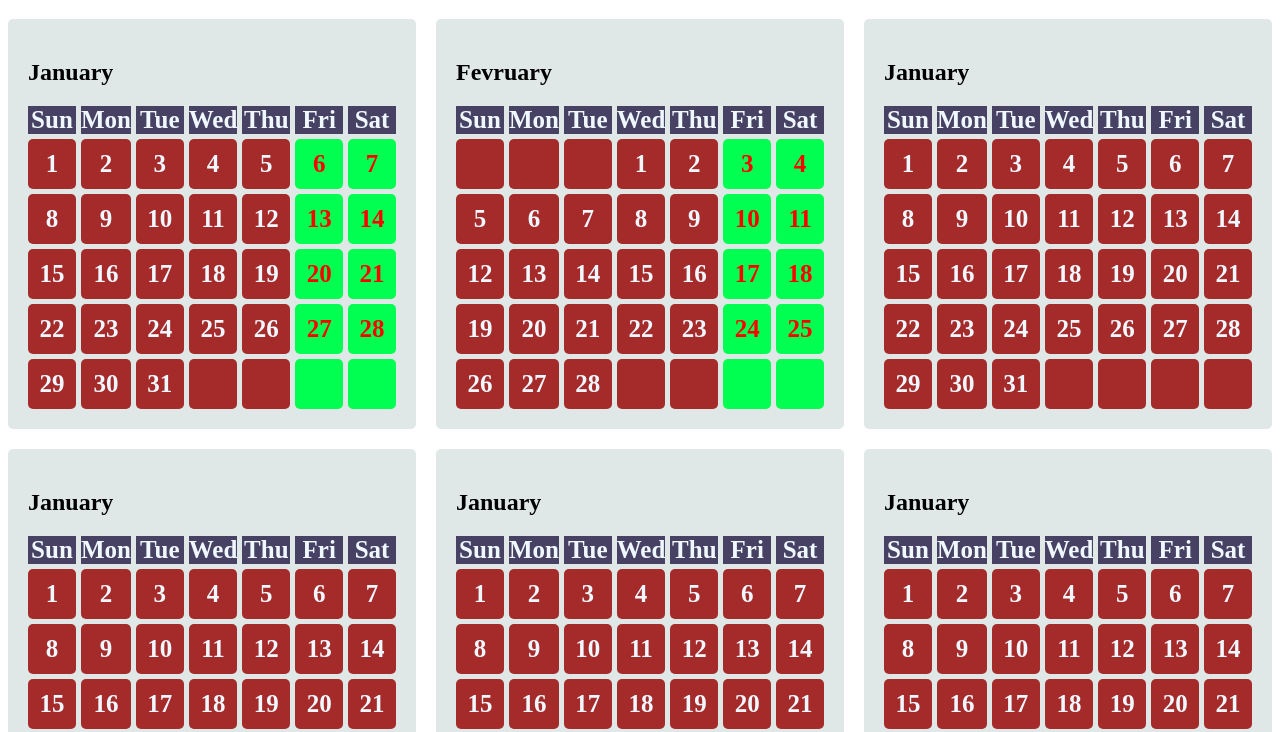
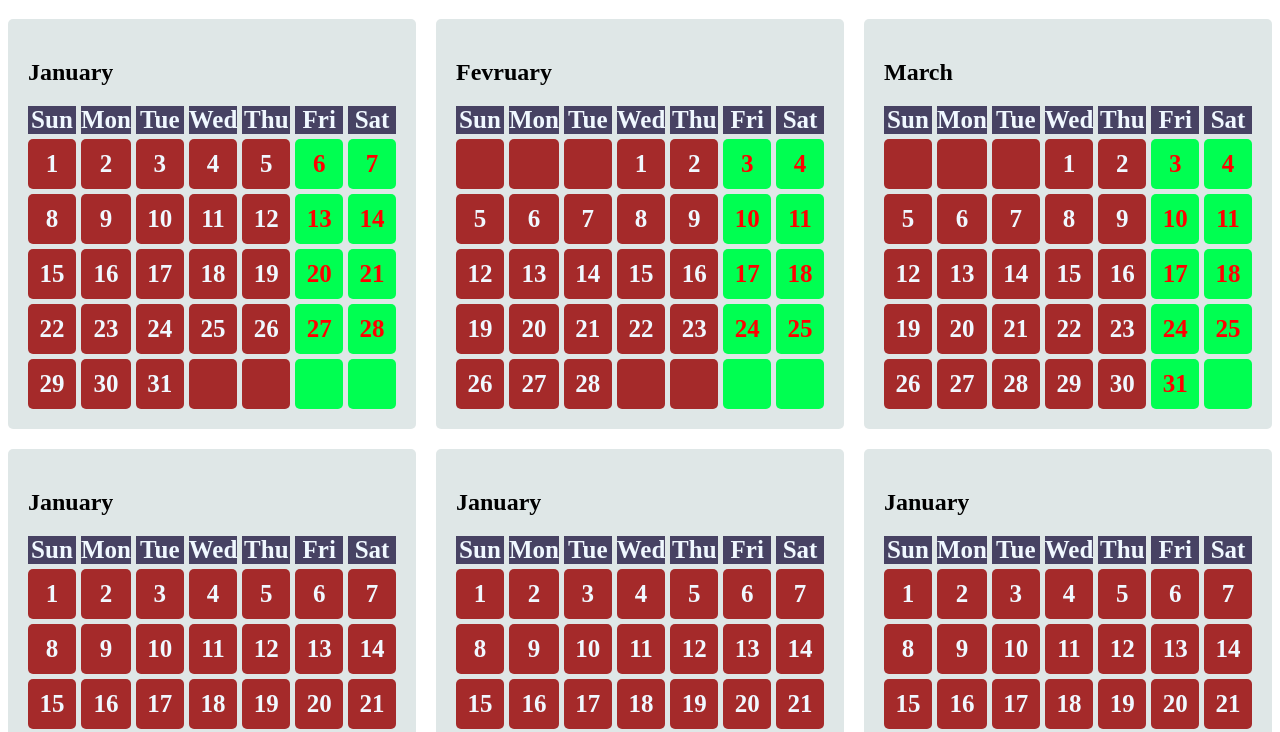
Before and after one commit to rhsabbir1/calendar-2023, a plain HTML site: page index.html in a window 1280 px wide. Shown: the part 63-795 px from the top of the page. Drawn offline with Linux system fonts and the light colour scheme.

Commit message:
march month added

```diff
--- a/index.html
+++ b/index.html
@@ -105,7 +105,7 @@
             </div>
         </div>
         <div class="month-and-date">
-            <h2>January</h2>
+            <h2>March</h2>
             <div class="month">
                 <div class="day">Sun</div>
                 <div class="day">Mon</div>
@@ -114,41 +114,42 @@
                 <div class="day">Thu</div>
                 <div class="day">Fri</div>
                 <div class="day">Sat</div>
+                <div class="date"></div>
+                <div class="date"></div>
+                <div class="date"></div>
                 <div class="date">1</div>
                 <div class="date">2</div>
-                <div class="date">3</div>
-                <div class="date">4</div>
+                <div class="date holy-day">3</div>
+                <div class="date holy-day">4</div>
                 <div class="date">5</div>
                 <div class="date">6</div>
                 <div class="date">7</div>
                 <div class="date">8</div>
                 <div class="date">9</div>
-                <div class="date">10</div>
-                <div class="date">11</div>
+                <div class="date holy-day">10</div>
+                <div class="date holy-day">11</div>
                 <div class="date">12</div>
                 <div class="date">13</div>
                 <div class="date">14</div>
                 <div class="date">15</div>
                 <div class="date">16</div>
-                <div class="date">17</div>
-                <div class="date">18</div>
+                <div class="date holy-day">17</div>
+                <div class="date holy-day">18</div>
                 <div class="date">19</div>
                 <div class="date">20</div>
                 <div class="date">21</div>
                 <div class="date">22</div>
                 <div class="date">23</div>
-                <div class="date">24</div>
-                <div class="date">25</div>
+                <div class="date holy-day">24</div>
+                <div class="date holy-day">25</div>
                 <div class="date">26</div>
                 <div class="date">27</div>
                 <div class="date">28</div>
                 <div class="date">29</div>
                 <div class="date">30</div>
-                <div class="date">31</div>
-                <div class="date"></div>
-                <div class="date"></div>
-                <div class="date"></div>
-                <div class="date"></div>
+                <div class="date holy-day">31</div>
+                <div class="date holy-day"></div>
+
             </div>
         </div>
         <div class="month-and-date">
```
